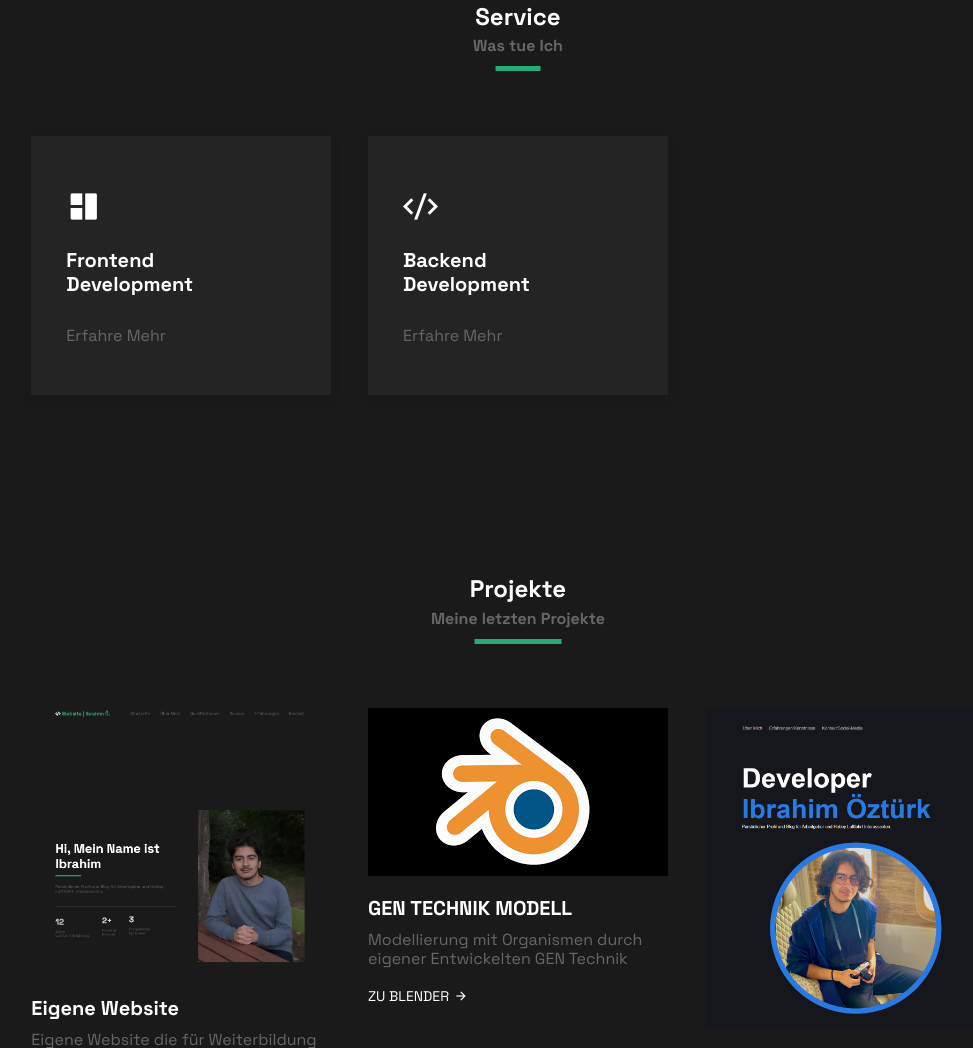
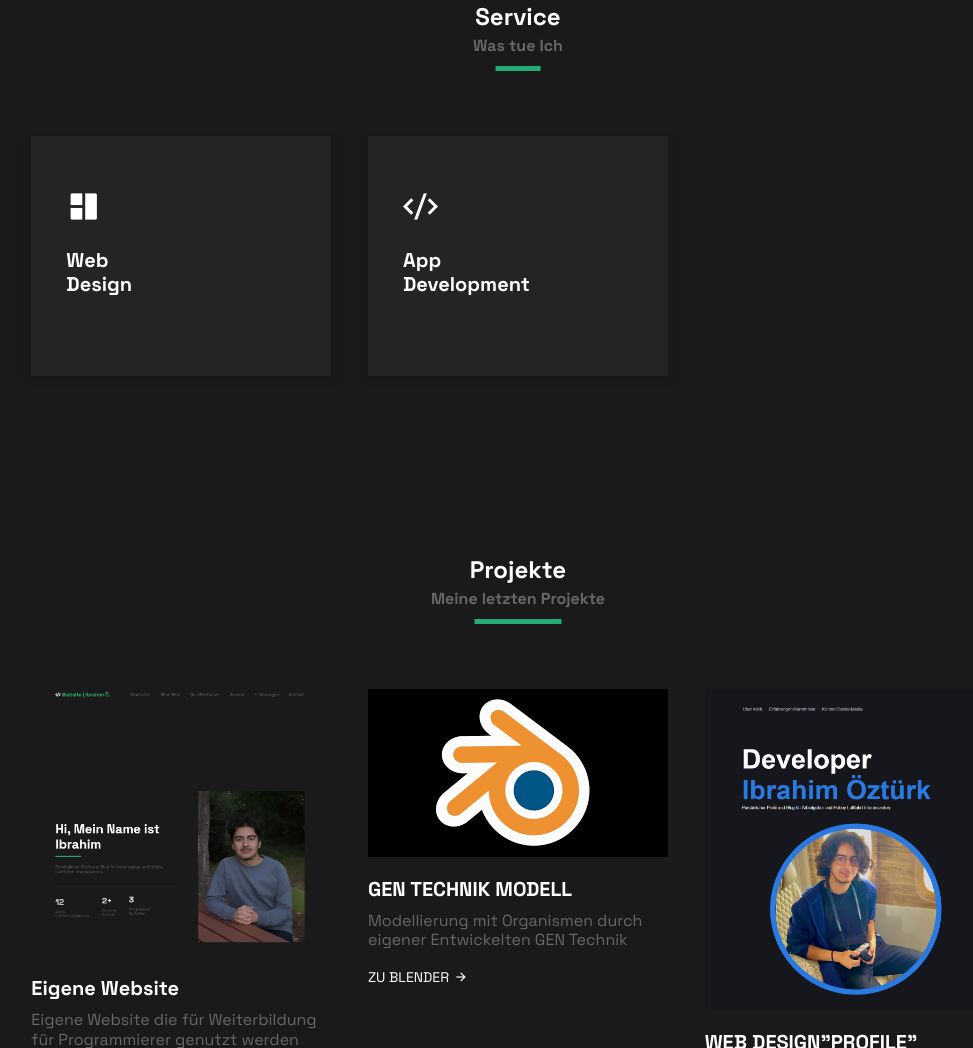
Before and after one commit to IbrahimOE/WEBDESIGN, a plain HTML site: page index.html in a window 1280 px wide. Shown: the part 2670-3718 px from the top of the page, without its empty margins (122-1095 px from the left). Drawn offline with nearby package versions, Linux system fonts and the light colour scheme.

Commit message:
Update index.html

```diff
--- a/index.html
+++ b/index.html
@@ -223,16 +223,16 @@
                         <div class="service__icon">
                             <i class="ri-layout-4-fill"></i>
                         </div>
-                        <h3 class="service__title">Frontend<br>Development</h3>
-                        <a href="#" class="service__link">Erfahre Mehr</a>
+                        <h3 class="service__title">Web<br>Design</h3>
+                        <a href="#" class="service__link"></a>
                     </div>
                     <!--========= service card 2 =========-->
                     <div class="service__card">
                         <div class="service__icon">
                             <i class="ri-code-s-slash-line"></i>
                         </div>
-                        <h3 class="service__title">Backend<br> Development</h3>
-                        <a href="#" class="service__link">Erfahre Mehr</a>
+                        <h3 class="service__title">App<br> Development</h3>
+                        <a href="#" class="service__link"></a>
                     </div>
                     <!--========= service card 3 =========-->
                     <div class="service__card">
@@ -240,7 +240,7 @@
                             <i class="ri-pen-nib-fill"></i>
                         </div>
                         <h3 class="service__title">UI/UX<br> Design</h3>
-                        <a href="#" class="service__link">Erfahre Mehr</a>
+                        <a href="#" class="service__link"></a>
                     </div>
                 </div>
             </div>
```
